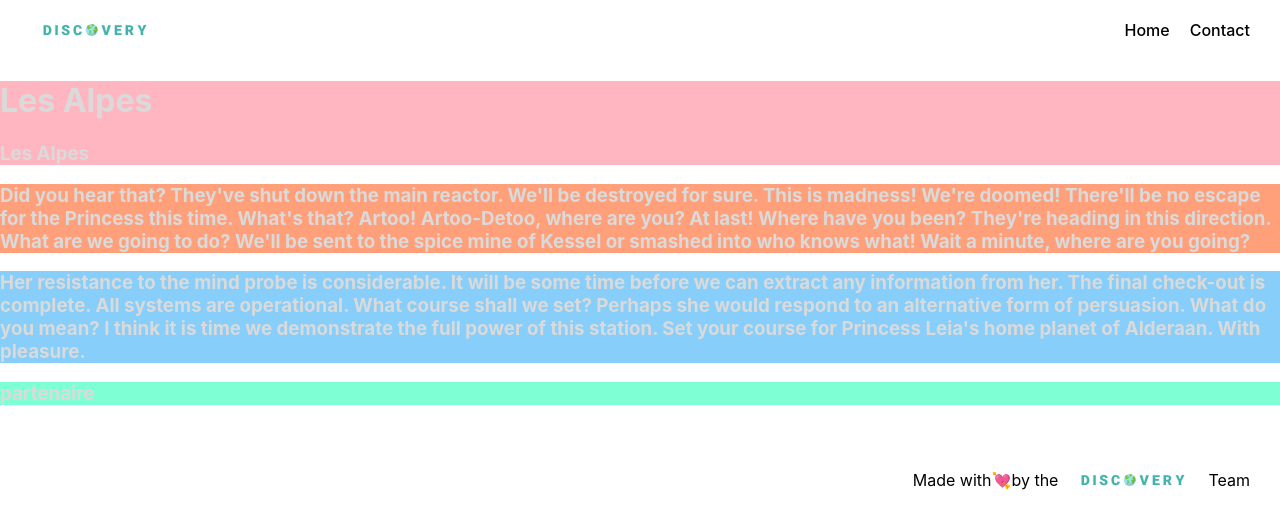
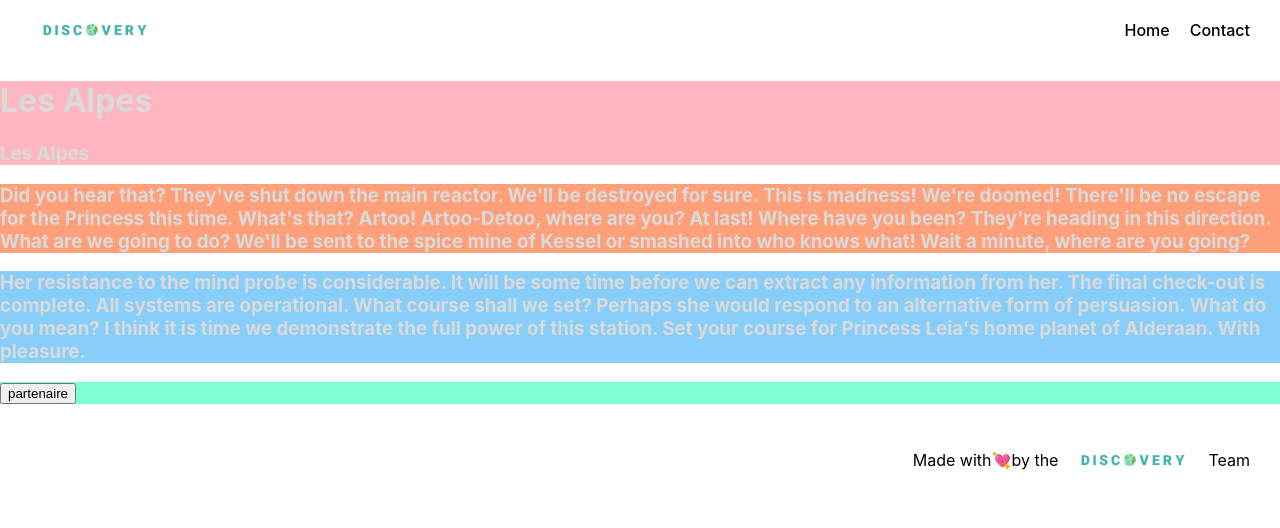
Before and after one commit to gobelinmalin/bordeaux_mars_20_p2_discovery, a React (Create React App) app: page /destination/1 in a window 1280 px wide. Shown: the top 528 px of the page. Built offline with nearby package versions, Linux system fonts and the light colour scheme.

Commit message:
cleaned up Destination

```diff
--- a/src/components/Destination.js
+++ b/src/components/Destination.js
@@ -37,10 +37,7 @@ class Destination extends Component {
         const { match } = this.props;
         return (
             <div className="Destination">
-                {/*destinationList.filter((destination, index) => index === Number(match.params.id))
-                .map((destination, index) => <div></div>) */}
-
-                {destinationList.filter((destination, index) => index === Number(match.params.id))
+               {destinationList.filter((destination, index) => index === Number(match.params.id))
                 .map((destination, index) =>
                     <div className="Destination_content" key={index}>
 
@@ -55,14 +52,10 @@ class Destination extends Component {
                             <h3>{destination.description_2}</h3>
                         </div>
                         <div className="destination_partenaire">
-                            <h3>partenaire</h3>
+                            <button>partenaire</button>
                         </div>
                     </div>
                 )}
-
-
-
-
 
             </div>
         );
```
